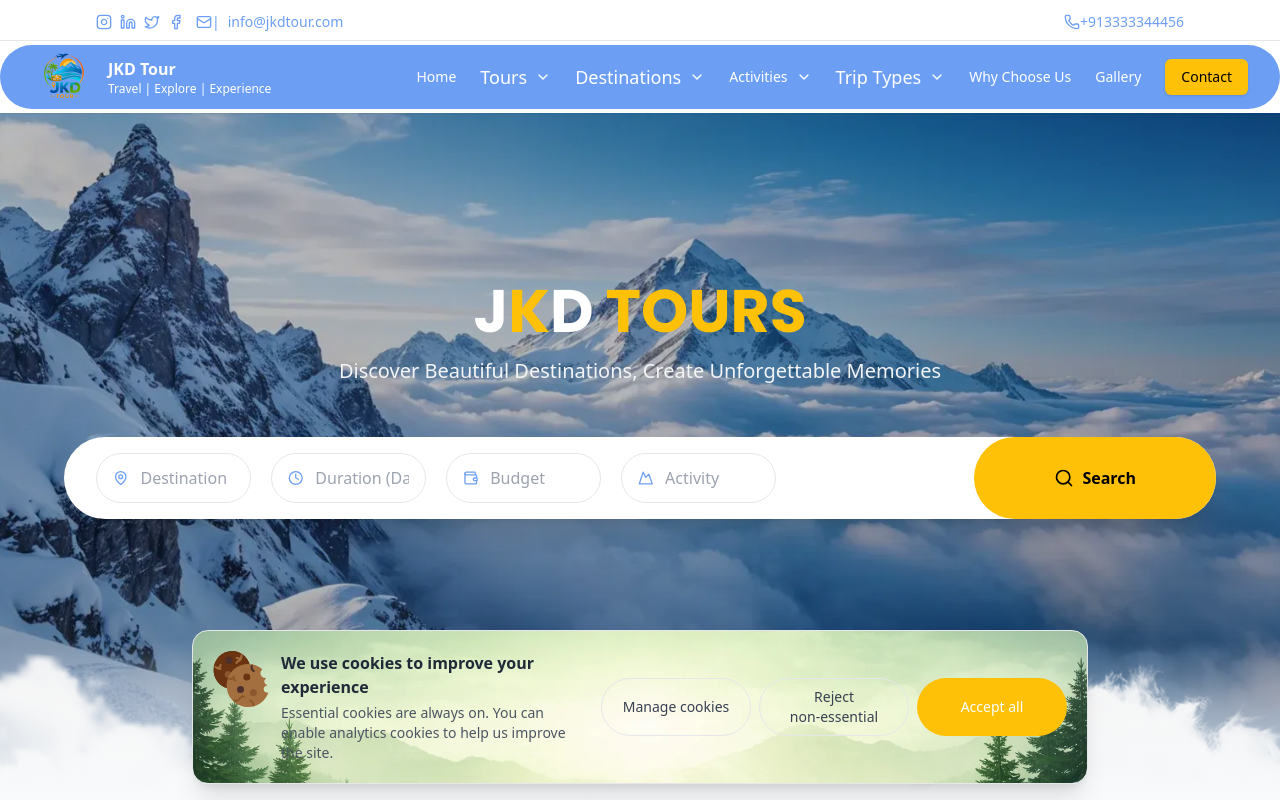
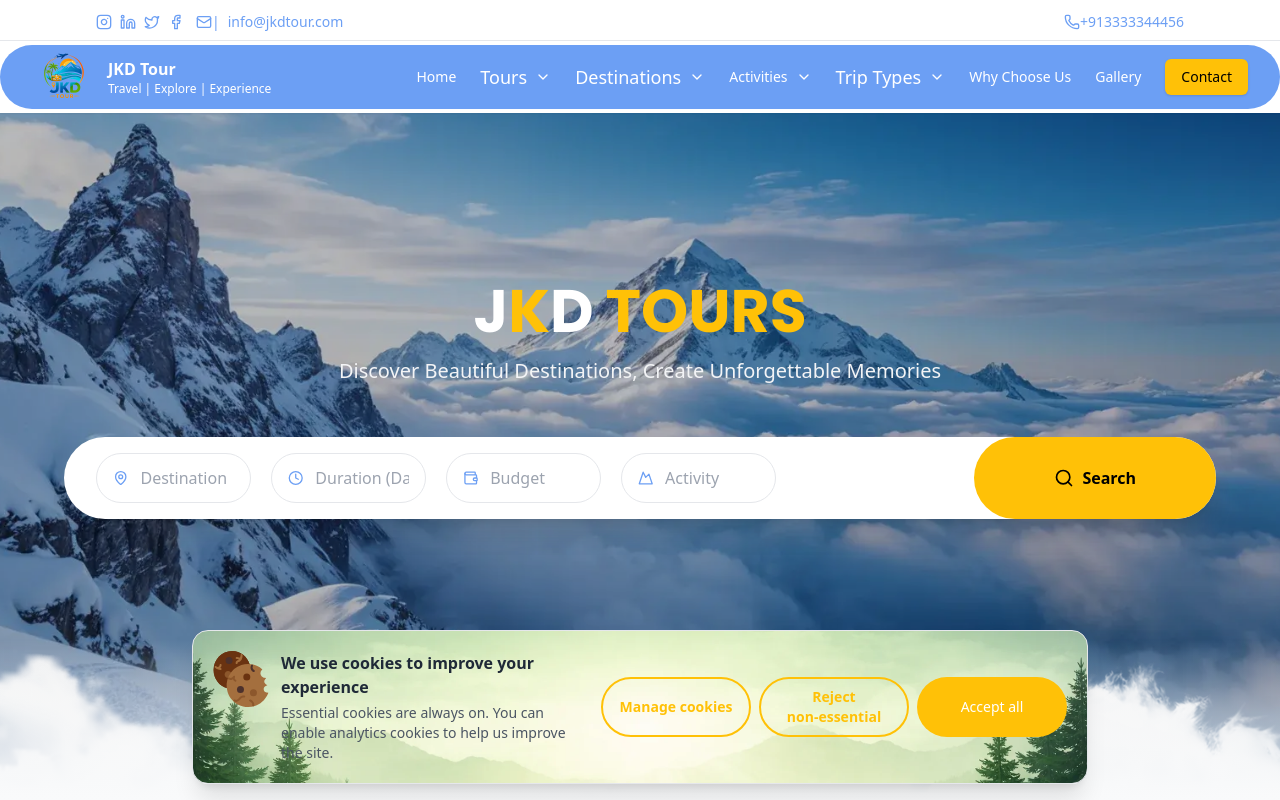
Before and after one commit to sushilnamberdar/jkd-tour-website, a React (Create React App) app: page / in a window 1280 px wide. Shown: the top 800 px of the page. Built offline with nearby package versions, Linux system fonts and the light colour scheme; a web font is replaced by a local one.

Commit message:
update cookies

```diff
--- a/src/components/Cookie/CookieConsent.jsx
+++ b/src/components/Cookie/CookieConsent.jsx
@@ -158,14 +158,14 @@ function CookieBanner({ onAcceptAll, onRejectAll, onManage }) {
         <div className="flex  md:flex-col  lg:flex-row gap-2 md:ml-auto">
           <button
             onClick={onManage}
-            className="px-3 py-2 w-[150px] rounded-full border text-gray-700 text-xs md:text-sm hover:bg-gray-100"
+            className="px-3 py-2 w-[150px] border-accent rounded-full border-2 text-accent font-bold text-xs md:text-sm hover:bg-gray-100"
           >
             Manage cookies
           </button>
 
           <button
             onClick={onRejectAll}
-            className="px-3 py-2 w-[150px] rounded-full border text-gray-700 text-xs md:text-sm hover:bg-gray-100"
+            className="px-3 py-2 w-[150px] rounded-full border-accent backdrop:blur-lg border-2  text-accent font-bold text-xs md:text-sm hover:bg-gray-100"
           >
             Reject <br /> non-essential
           </button>
```
